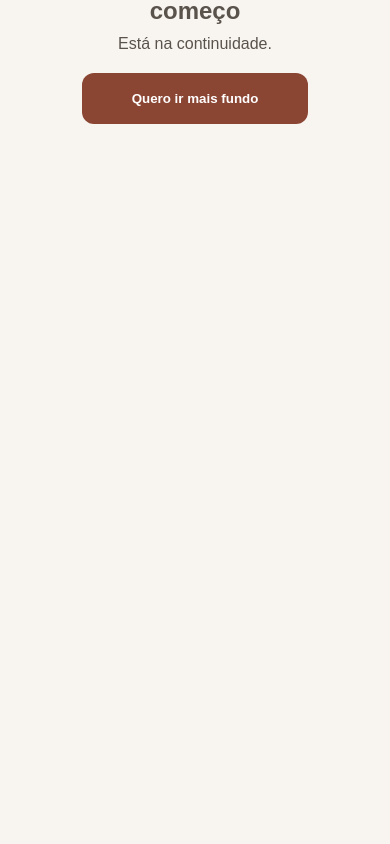
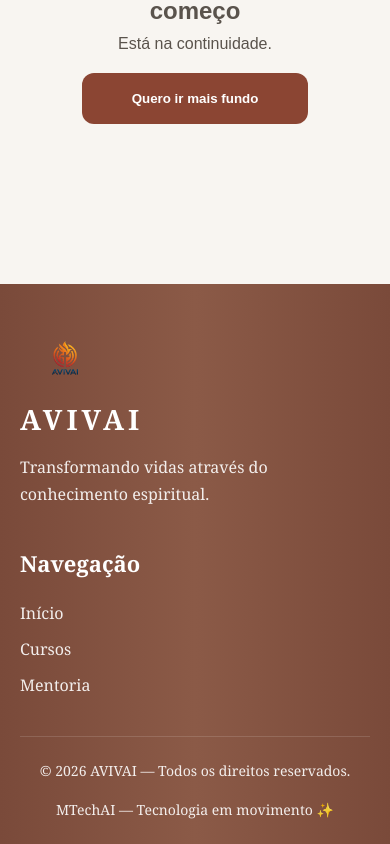
Before and after one commit to Mayra727/avivai-frontend, a React app: page /livro2 in a window 390 px wide. Shown: the part 1727-2571 px from the top of the page. Before the commit the page ends 1931 px from the top, so only its background shows below. Built offline with nearby package versions, Linux system fonts and the light colour scheme; the HTML template or start-up script is replaced by a standard one.

Commit message:
feat: add premium responsive footer with branding

```diff
--- a/src/App.tsx
+++ b/src/App.tsx
@@ -25,6 +25,8 @@ import ResetPassword
 from "./pages/ResetPassword";
 import GrantAccess from "./pages/GrantAccess";
 import StudentDashboard from "./pages/StudentDashboard";
+import Footer from "./components/Footer";
+
 
 
 
@@ -102,6 +104,8 @@ export default function App() {
 
       </div>
 
+      <Footer />
+
     </div>
   );
 }
--- /dev/null
+++ b/src/components/Footer.css
@@ -0,0 +1,172 @@
+/* FOOTER */
+
+.footer{
+
+  margin-top:80px;
+
+  background:
+  linear-gradient(
+    90deg,
+    #7A4A3A,
+    #8B5A47,
+    #7A4A3A
+  );
+
+  color:white;
+
+  padding:60px 40px 30px;
+
+}
+
+/* CONTAINER */
+
+.footer-content{
+
+  max-width:1400px;
+
+  margin:0 auto;
+
+  display:flex;
+
+  justify-content:space-between;
+
+  gap:60px;
+
+  flex-wrap:wrap;
+
+}
+
+/* BRAND */
+
+.footer-brand{
+
+  max-width:420px;
+
+}
+
+.footer-logo{
+
+  width:90px;
+
+  object-fit:contain;
+
+}
+
+.footer-brand h2{
+
+  font-size:34px;
+
+  margin-top:12px;
+
+  letter-spacing:4px;
+
+}
+
+.footer-brand p{
+
+  margin-top:16px;
+
+  line-height:1.7;
+
+  opacity:0.9;
+
+}
+
+/* LINKS */
+
+.footer-links{
+
+  display:flex;
+
+  flex-direction:column;
+
+  gap:14px;
+
+}
+
+.footer-links h3{
+
+  margin-bottom:10px;
+
+  font-size:22px;
+
+}
+
+.footer-links a{
+
+  color:white;
+
+  text-decoration:none;
+
+  opacity:0.9;
+
+  transition:0.2s;
+
+}
+
+.footer-links a:hover{
+
+  opacity:0.7;
+
+}
+
+/* BOTTOM */
+
+.footer-bottom{
+
+  max-width:1400px;
+
+  margin:40px auto 0;
+
+  padding-top:24px;
+
+  border-top:
+  1px solid rgba(255,255,255,0.15);
+
+  display:flex;
+
+  justify-content:space-between;
+
+  gap:20px;
+
+  flex-wrap:wrap;
+
+  font-size:14px;
+
+  opacity:0.9;
+
+}
+
+/* MOBILE */
+
+@media(max-width:768px){
+
+  .footer{
+
+    padding:50px 20px 25px;
+
+  }
+
+  .footer-content{
+
+    flex-direction:column;
+
+    gap:40px;
+
+  }
+
+  .footer-brand h2{
+
+    font-size:28px;
+
+  }
+
+  .footer-bottom{
+
+    flex-direction:column;
+
+    text-align:center;
+
+  }
+
+}
--- /dev/null
+++ b/src/components/Footer.tsx
@@ -0,0 +1,66 @@
+import "./Footer.css";
+
+export default function Footer(){
+
+  return(
+
+    <footer className="footer">
+
+      <div className="footer-content">
+
+        <div className="footer-brand">
+
+          <img
+            src="/logo.png"
+            alt="Avivai"
+            className="footer-logo"
+          />
+
+          <h2>
+            AVIVAI
+          </h2>
+
+          <p>
+            Transformando vidas através
+            do conhecimento espiritual.
+          </p>
+
+        </div>
+
+        <div className="footer-links">
+
+          <h3>Navegação</h3>
+
+          <a href="/">
+            Início
+          </a>
+
+          <a href="/cursos">
+            Cursos
+          </a>
+
+          <a href="/mentoria">
+            Mentoria
+          </a>
+
+        </div>
+
+      </div>
+
+      <div className="footer-bottom">
+
+        <p>
+          © 2026 AVIVAI — Todos os direitos reservados.
+        </p>
+
+        <span>
+          MTechAI — Tecnologia em movimento ✨
+        </span>
+
+      </div>
+
+    </footer>
+
+  );
+
+}
```
